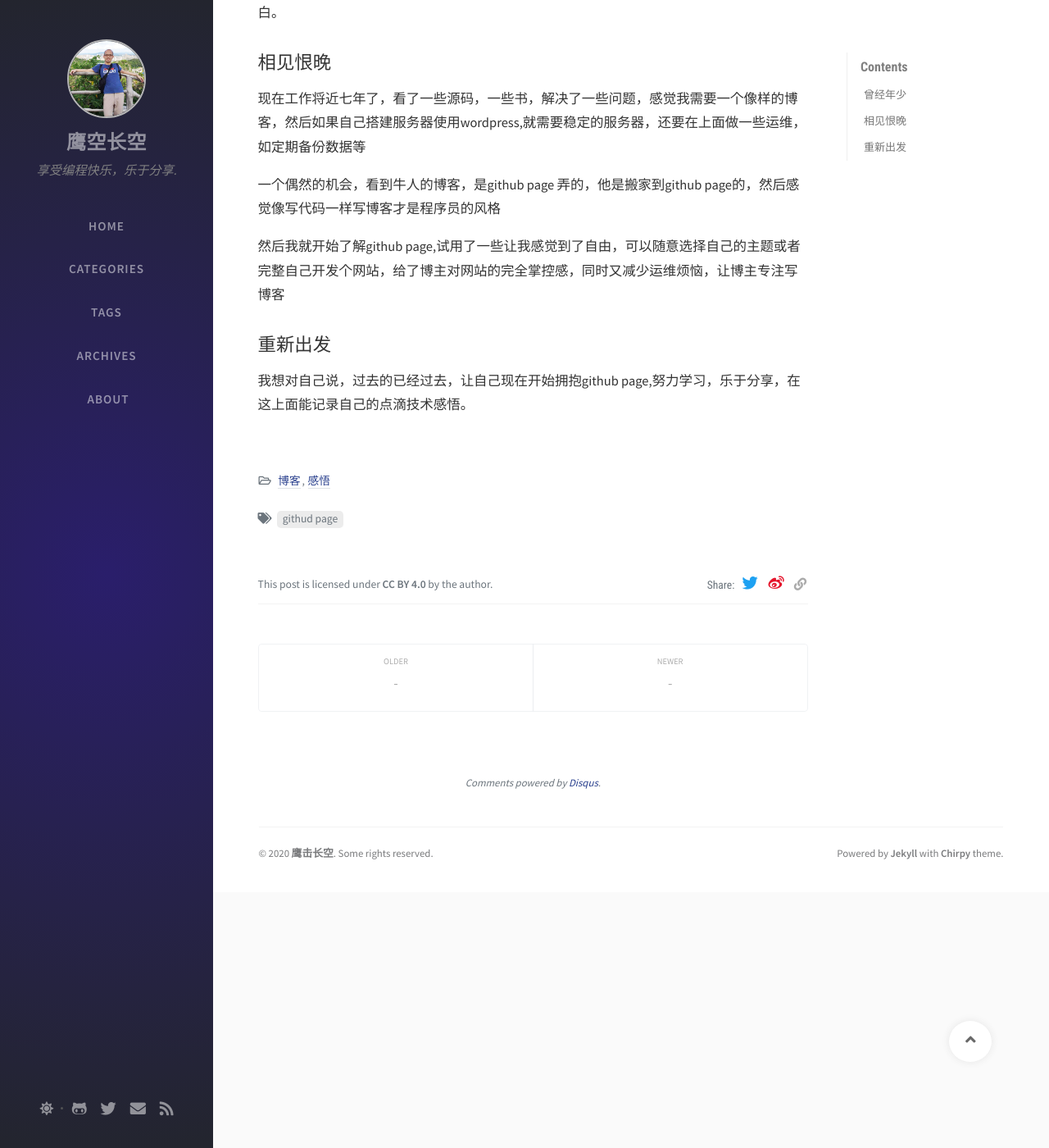
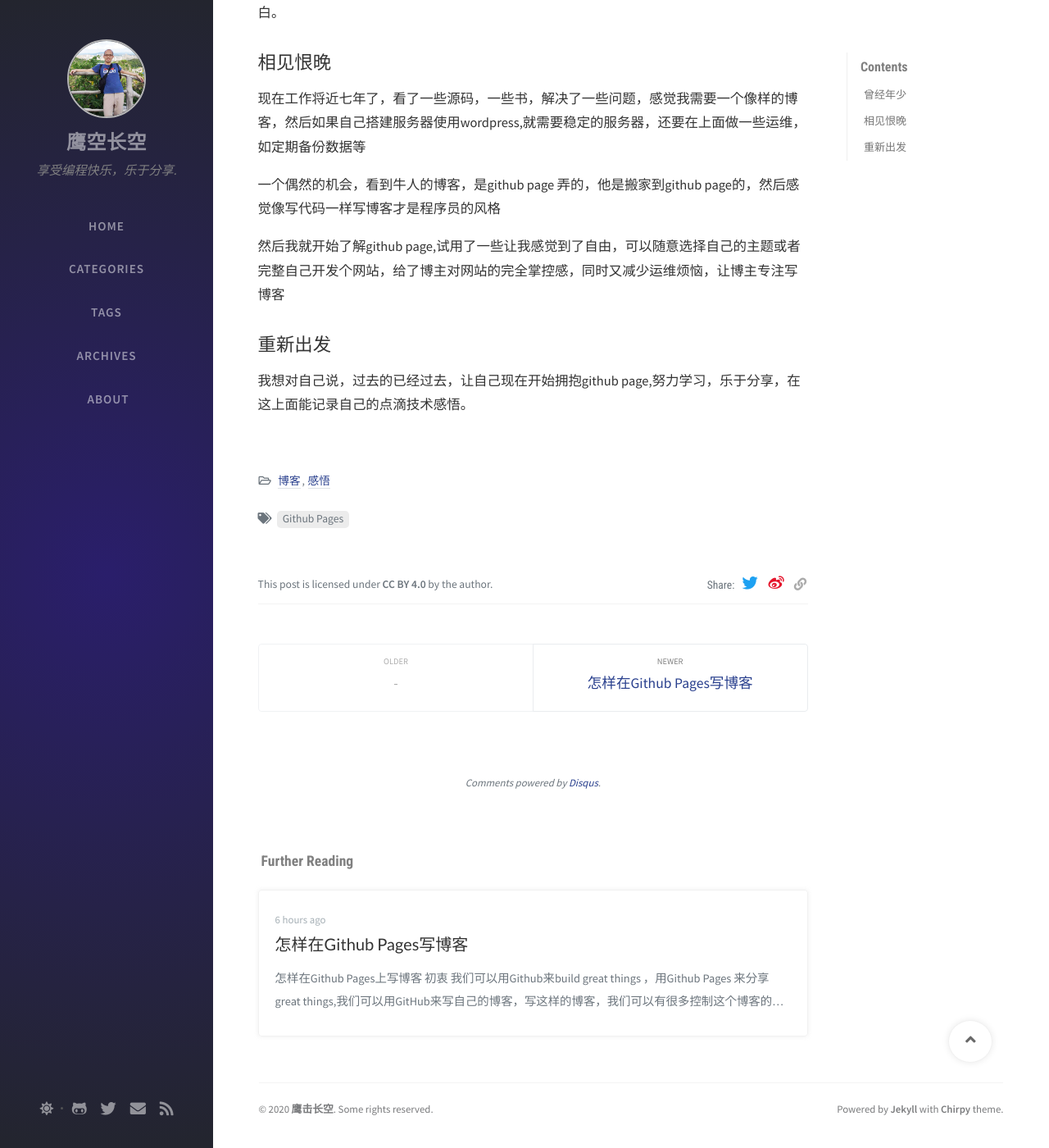
Before and after one commit to helloworld28/helloworld28.github.io, a Jekyll site: the page built from _posts/2020-07-25-start-enjoy-bloging-here.md, in a window 1280 px wide and 1400 px high, scrolled down 630 px. Shown: the whole window at 82% size. Built offline with Jekyll 4.4.1, drawn with Linux system fonts in a browser that asks for light colours; nearby versions of some CDN libraries; comment, search, counter and statistics services are not loaded; some of the changed lines change nothing that is shown; some of the changed text lies outside the part shown.

Commit message:
commit new post

```diff
--- a/_config.yml
+++ b/_config.yml
@@ -13,7 +13,7 @@ title:  鹰空长空                        # the main title
 tagline: 享受编程快乐，乐于分享.  # it will display as the sub-title
 
 description: >-                        # used by seo meta and the atom feed
- 这个我的个人博客，我会在上面分享自己的技术笔记.
+ 鹰空长空的个人博客，在这里分享技术，包含Java基础，多线程，SpringCloud,Dubbo微服务等相关技术，框架源码笔记等，同时会分享生活的感悟，一些软件技巧，好玩有趣的东西等.
 
 # Replace with the website url, e.g. 'https://username.github.io'
 url: 'https://helloworld28.github.io'
--- a/_posts/2020-07-25-start-enjoy-bloging-here.md
+++ b/_posts/2020-07-25-start-enjoy-bloging-here.md
@@ -3,7 +3,7 @@ title: 开始的github page 博客之旅
 author: 市井之徒
 date: 2020-07-25 00:34:00 +0800
 categories: [博客, 感悟]
-tags: [githud page]
+tags: [Github Pages]
 toc: true
 ---
 # 开始在这里安家
--- /dev/null
+++ b/_posts/2020-07-26-how-to-get-started-github-page.md
@@ -0,0 +1,78 @@
+---
+title: 怎样在Github Pages写博客
+author: 庄稼
+date: 2020-07-26 14:34:00 +0800
+categories: [博客, 笔记]
+tags: [Github Pages,Jekyll]
+toc: true
+---
+
+# 怎样在Github Pages上写博客
+
+## 初衷
+
+我们可以用Github来build great things ，用Github Pages 来分享great things,我们可以用GitHub来写自己的博客，写这样的博客，我们可以有很多控制这个博客的所有的一切，同时不要担心数据库存储的问题，让我们可专注于内容，我就是因为这样才喜欢上了Github Pages了，愿意花一周的时间来折腾它，为了让新手入门少走弯路，特此写一下我所走的弯路，以此警示后来之人。
+
+## 工具准备
+
+* your-name.github.io, 这样的仓库
+* 本地电脑安装 git
+* jekyll
+* Markdown编辑工具，如Typora (我喜欢）
+
+关于创建像your-name.github.io, 这样仓库的操作步骤很简单，作为程序员的基本操作，可以参考以下链接
+
+[官方指南](https://pages.github.com/)
+
+安装 git 与Markdown,可以直接在软件管家直接安装即可, 在些着重介绍一下jekyll，这软件是作为把文本生成网页开源软件，让我们可以直接编辑markdown文件，Jekyll可以把它渲染到网页，有点像freemaker这样框架，只是它更多功能更好用，本地可以安装也可以不用装，安装了它就可以在本地直接生成网页，然后在本地直接预览，如果没有安装它也是可以的，只是写的博客没有预览的功能，把文章push到github上后，将会由github来生成网页。
+
+有一点比较坑的就是，这个Jekyll官方是不支持Windows平台的，作为使用Windows 10的用户，它官网推荐使用Windows 10 的子系统来安装它，然后我就根据它的意思尝试使用win10 下的Linux 子系统来安装它，或者尝试使用docker来安装它，Jekyll依赖Ruby，然后这个Linux子系统正常的Linux发行片一样的正常，估计精简了很核心功能，然后Jekyll依赖Ruby一堆的，安装是就提示这个没有，那没有的，缺胳膊少腿的，安装不成功，好折腾，建议不要想着用Linux子系统来安装它了或者Docker来安装，有点得不偿失，建议使用官网推荐的另一个方法在windows上通过RubyInstall直接安装Ruby,然后按照教程安装Jekyll
+
+ [Jekyll安装](https://jekyllrb.com/docs/installation/windows/)
+
+##  博客主题选择
+
+在决定写博客的时候，其中很重要的一件事情，就是选择自己喜欢的主题博客，如果你是前端大神，想拥有独一无二的博客外观，完全可以参考某一成熟的主题来自研样式主题，一般人都不想花太多时间在前端，就可以直接去Jeykyll 主题网站去在千万个主题选个你喜欢的Style，就好像在千万个人中，你终于遇上的对的她/他，以下就是主题网站：
+
+You can find and preview themes on different galleries:
+
+- [jamstackthemes.dev](https://jamstackthemes.dev/ssg/jekyll/)
+- [jekyllthemes.org](http://jekyllthemes.org/)
+- [jekyllthemes.io](https://jekyllthemes.io/)
+- [jekyll-themes.com](https://jekyll-themes.com/)
+
+里面的主题都会有github的仓库地址，就可以fork到自己的仓库里，然后主题都会有个简单的使用教程的，一般都是能过改配置文件，_config.yml文件，改完就可以了，我会把所有文件拷到个人的博客的仓库如“helloworld28.github.io”这个仓库把它push到master分支
+
+##  使用实践
+
+按照指南安装完成后，常用的指令就有以下三个
+
+1. 在存在GemFile文件的目录下执行
+
+   ~~~
+   bundle install
+   ~~~
+
+   这个命令就像Maven的Install  一样解析依赖，下载依赖到本地
+
+2. 利用jekyll生成文件
+
+   ~~~
+   bundle exec jekyll build
+   ~~~
+
+   执行这个命令，就要在目录里生成_site文件夹，里面会存放网站所有的页面文件及资源文件，可以直接把这个目录下的文件直接拿去部署
+
+3. 启用本地的预览
+
+   ~~~
+   bundle exec jekyll serve
+   ~~~
+
+   执行完这个指令后可以看到提示，会监听4000端口，就是通过http://localhost:4000去预览生成的网站
+
+## 写博客
+
+当上面的事情都弄完，写博客就是很简单轻松的事情，就只需要用markdown写文档，写完push上去就可以通过看博客地址看到刚写的博客了，跟CSDN或者cnblog没有区别，就是感觉专注内容，而且用专业的Markdown去写感觉特别的顺手，让写博客变成一件愉快的事情。以下就是我的写博客截图，简单明了
+
+![我的写博客工作界面](/assets/img/image-20200726202146839.png)
```
Also changed, not shown: assets/img/image-20200726202146839.png (added).
